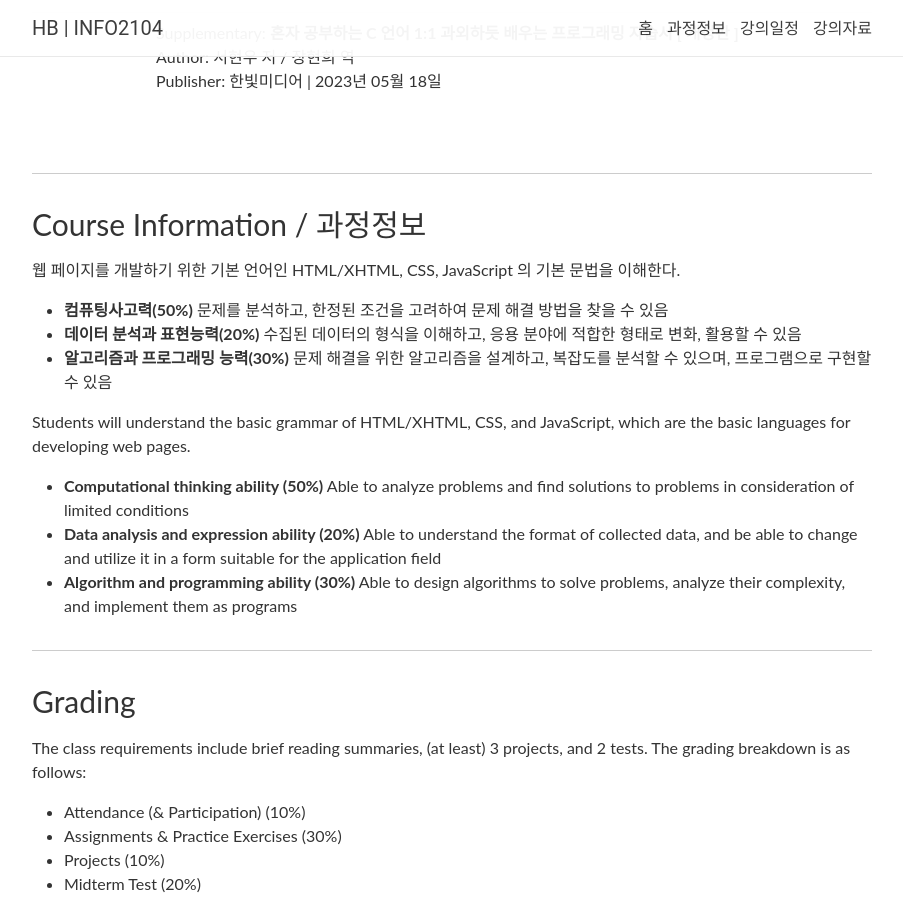
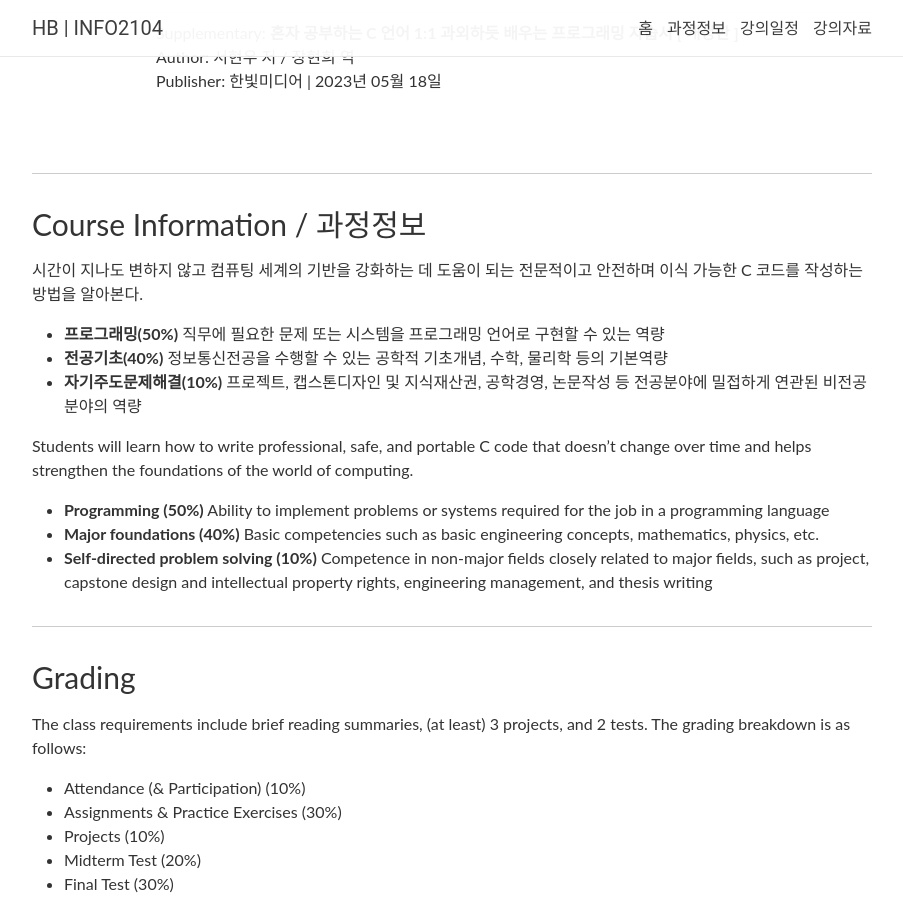
Before and after one commit to 2023-aaronkr/hb-c, a Jekyll site: the page built from _pages/logistics.md, in a window 1280 px wide and 900 px high, scrolled down 466 px. Shown: the whole window, without its empty margins (188-1091 px from the left). Built offline with Jekyll 4.4.1, drawn with Linux system fonts in a browser that asks for light colours; nearby versions of some CDN libraries; comment, search, counter and statistics services are not loaded.

Commit message:
Update logistics & lectures

```diff
--- a/_data/texts.yml
+++ b/_data/texts.yml
@@ -15,7 +15,7 @@ Supplementary:
     title: >
       <strong>전공자를 위한 C 언어 프로그래밍</strong>
     publisher: "한빛아카데미 | 2020년 11월 27일"
-    link: "https://www.yes24.com/Product/Goods/8007403"
+    link: "https://www.yes24.com/Product/Goods/67476379"
     code:
     notes:
     image:
@@ -25,7 +25,7 @@ Supplementary:
     title: >
       <strong>혼자 공부하는 C 언어 1:1 과외하듯 배우는 프로그래밍 자습서 [ 개정판 ]</strong>
     publisher: "한빛미디어 | 2023년 05월 18일"
-    link: "https://www.yes24.com/Product/Goods/17255377"
+    link: "https://www.yes24.com/Product/Goods/118982111"
     code:
     notes:
     image:
--- a/_pages/logistics.md
+++ b/_pages/logistics.md
@@ -10,17 +10,17 @@ title: Information / 과정정보
 
 ### Course Information / 과정정보
 
-웹 페이지를 개발하기 위한 기본 언어인 HTML/XHTML, CSS, JavaScript 의 기본 문법을 이해한다.
+시간이 지나도 변하지 않고 컴퓨팅 세계의 기반을 강화하는 데 도움이 되는 전문적이고 안전하며 이식 가능한 C 코드를 작성하는 방법을 알아본다.
 
-- **컴퓨팅사고력(50%)** 문제를 분석하고, 한정된 조건을 고려하여 문제 해결 방법을 찾을 수 있음
-- **데이터 분석과 표현능력(20%)** 수집된 데이터의 형식을 이해하고, 응용 분야에 적합한 형태로 변화, 활용할 수 있음
-- **알고리즘과 프로그래밍 능력(30%)** 문제 해결을 위한 알고리즘을 설계하고, 복잡도를 분석할 수 있으며, 프로그램으로 구현할 수 있음
+- **프로그래밍(50%)** 직무에 필요한 문제 또는 시스템을 프로그래밍 언어로 구현할 수 있는 역량
+- **전공기초(40%)** 정보통신전공을 수행할 수 있는 공학적 기초개념, 수학, 물리학 등의 기본역량
+- **자기주도문제해결(10%)** 프로젝트, 캡스톤디자인 및 지식재산권, 공학경영, 논문작성 등 전공분야에 밀접하게 연관된 비전공분야의 역량
 
-Students will understand the basic grammar of HTML/XHTML, CSS, and JavaScript, which are the basic languages for developing web pages.
+Students will learn how to write professional, safe, and portable C code that doesn't change over time and helps strengthen the foundations of the world of computing.
 
-- **Computational thinking ability (50%)** Able to analyze problems and find solutions to problems in consideration of limited conditions
-- **Data analysis and expression ability (20%)** Able to understand the format of collected data, and be able to change and utilize it in a form suitable for the application field
-- **Algorithm and programming ability (30%)** Able to design algorithms to solve problems, analyze their complexity, and implement them as programs
+- **Programming (50%)** Ability to implement problems or systems required for the job in a programming language
+- **Major foundations (40%)** Basic competencies such as basic engineering concepts, mathematics, physics, etc.
+- **Self-directed problem solving (10%)** Competence in non-major fields closely related to major fields, such as project, capstone design and intellectual property rights, engineering management, and thesis writing
 
 ---
 
```
